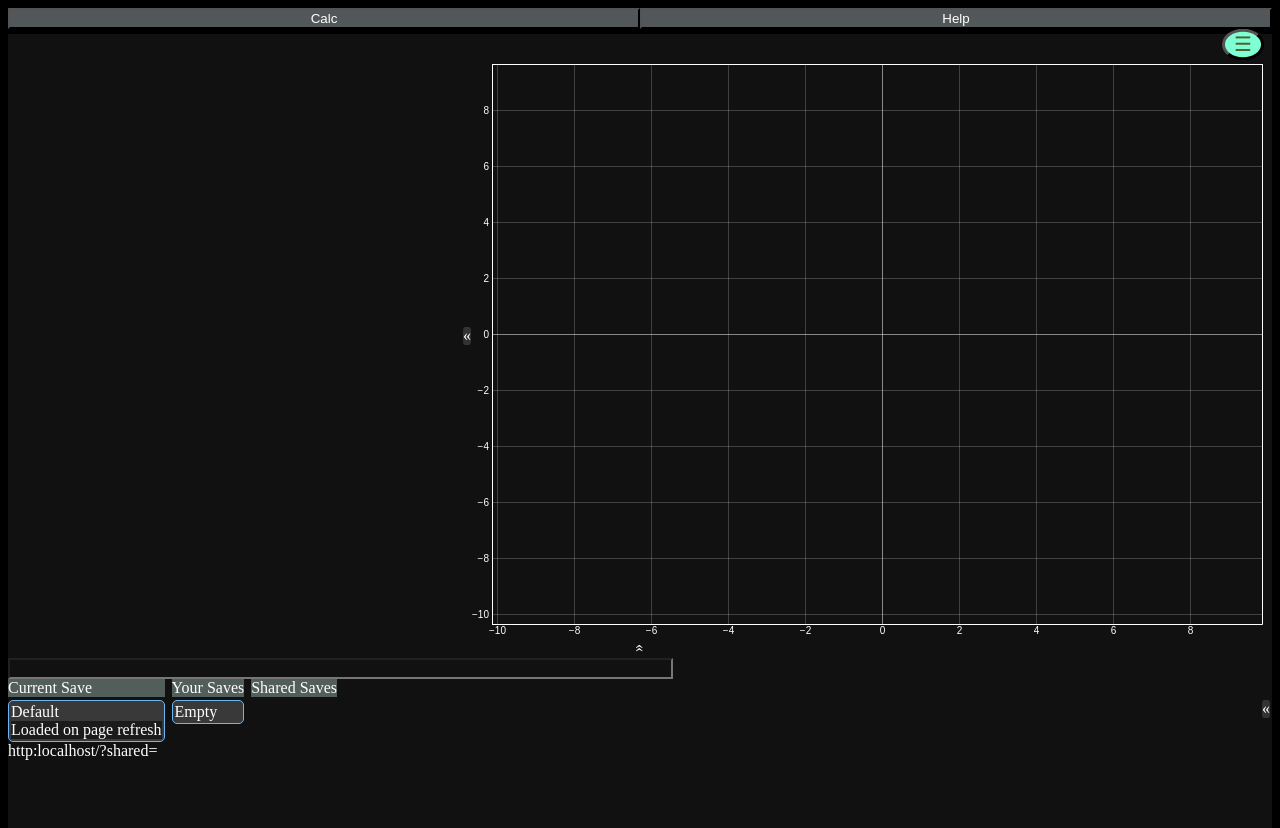
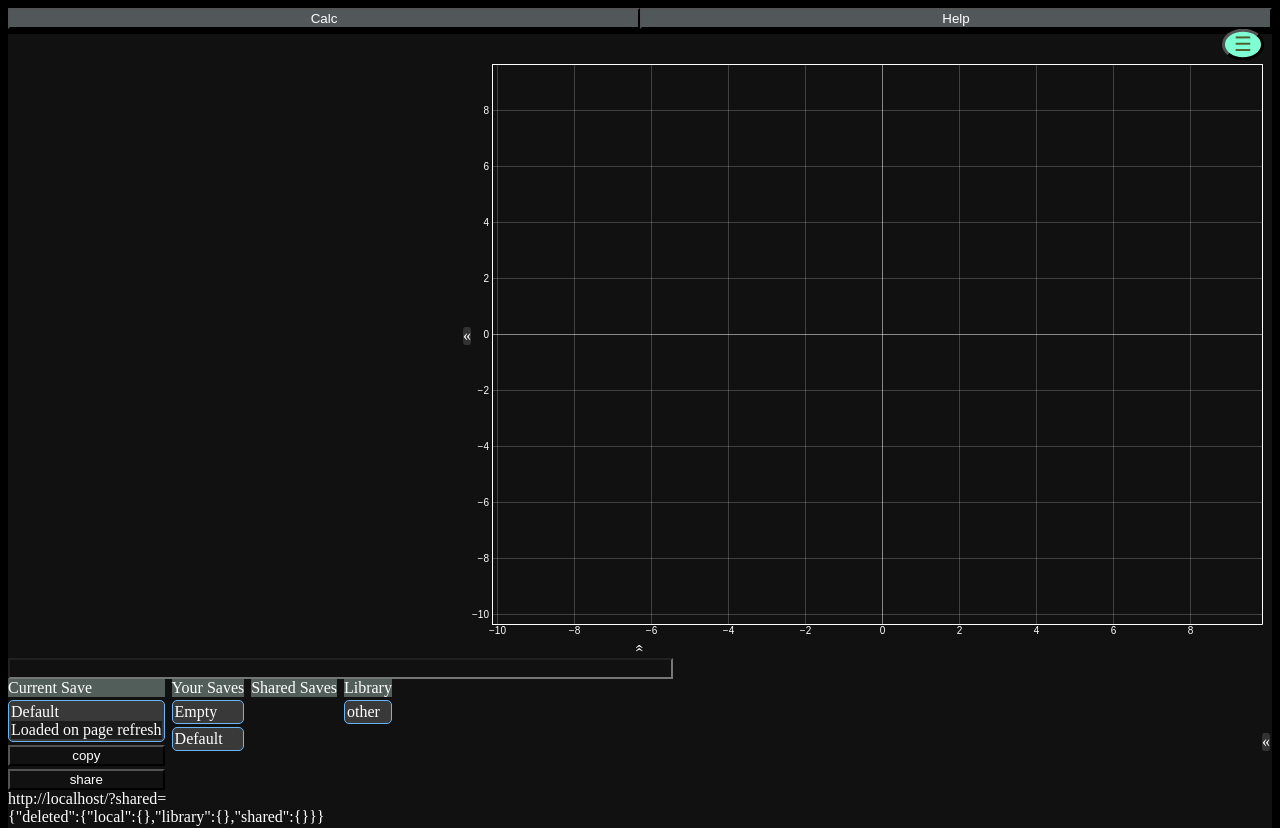
Before and after one commit to typeholes/ig-calc, a Vue app: page / in a window 1280 px wide. Shown: the top 828 px of the page. Built offline with nearby package versions, Linux system fonts and the light colour scheme.

Commit message:
better UX for deleted saves

```diff
--- a/src/components/SaveEntry.vue
+++ b/src/components/SaveEntry.vue
@@ -1,18 +1,21 @@
 <script setup lang="ts">
-import { defineProps } from "vue";
+import { defineProps, reactive, ref } from "vue";
+import { SaveId } from "../js/SaveManager";
 
 interface Props {
-  name: string;
-  description: string;
+  id: SaveId;
+  description?: string;
   showDescription?: boolean;
+  deleted: boolean;
 }
 
 const props = defineProps<Props>();
+
 </script>
 
 <template>
-  <div class="saveEntry">
-    <div>{{ name }}</div>
+  <div :class="{saveEntry: true, deleted: props.deleted}">
+    <div>{{ id.name }}  </div>
     <div class="description" v-if="showDescription">{{ description }}</div>
   </div>
 </template>
@@ -28,6 +31,17 @@ const props = defineProps<Props>();
   background-color: rgb(57, 57, 57);
 }
 
+.saveEntry.deleted {
+  border-color: red;
+  background-color: rgb(87, 57, 57);
+  border-style: dashed;
+  text-decoration: line-through;
+}
+
+.saveEntry.deleted > div {
+  background-color: rgb(87, 57, 57);
+  text-decoration: line-through;
+}
 .saveEntry > div {
   background-color: rgb(57, 57, 57);
 }
--- a/src/components/SaveWidget.vue
+++ b/src/components/SaveWidget.vue
@@ -1,9 +1,7 @@
 <script setup lang="ts">
-import { onMounted, reactive } from "vue";
-import { pipeInto, deferP0 as ap } from "ts-functional-pipe";
+import { computed, onMounted, reactive } from "vue";
 import { Either, Errorable, isLeft } from "../js/Either";
 import {
-  emptySave,
   addSaveEntry,
   readSave,
   getSaveEntry,
@@ -11,10 +9,18 @@ import {
   readSaveMetadata,
   writeSaveMetadata,
   writeSave,
-  SaveObject,
+  SaveType,
+emptySaveMetaData,
+SaveId,
+DefaultSaveId,
+EmptySaveId,
+SaveDescription,
+SerializedSave,
+SaveMetaData,
+saveTypes,
 } from "../js/SaveManager";
 import { ExprEnv, toSaveRep, SaveRep } from "./expressions";
-import { getExpressionUiState, ExpressionUiState } from "./expressionUiState";
+import { ExpressionUiState } from "./expressionUiState";
 import { defined } from "../js/util";
 import { graph } from "./uiUtil";
 import SaveEntry from "./SaveEntry.vue";
@@ -26,10 +32,9 @@ import {
   decompressFromEncodedURIComponent,
 } from "lz-string";
 import { Interval } from "../js/function-plot/types";
-import Immutable from "immutable";
-import { statement } from "@babel/template";
+import { librarySaveMeta } from "../js/libraryValues";
 
-type SaveObjectRep = SaveObject & Record<"ExprEnvSaveRep", string>;
+type SaveObjectRep = SaveId & { ExprEnvSaveRep: string, description: SaveDescription };
 
 interface Props {
   env: ExprEnv;
@@ -37,19 +42,19 @@ interface Props {
   hasUnsaved: boolean;
 }
 
-const saveMetaData = reactive(
-  Errorable.handle(readSaveMetadata(), (error) => emit("error", error), {})
-);
-
 const state = reactive({
-  copying: undefined as string | undefined,
+  copying: undefined as SaveId | undefined,
   newName: undefined as string | undefined,
   newDescr: undefined as string | undefined,
-  deletedSaves: {} as Record<string, string>,
-  currentSave: "Default",
-  selectedSave: "Default",
+  deletedSaves: emptySaveMetaData(),
+  currentSave: SaveId('local', "Default"),
+  selectedSave: SaveId('local', "Default"),
+  selectedSaveIsDeleted: false,
   shareString: "",
   showDescriptions: false,
+  showDeletedSaves: false,
+  hasDeletedSaves: false,
+  saveMetaData: Errorable.handle(readSaveMetadata(), (error) => emit("error", error), emptySaveMetaData() )
 });
 
 onMounted(() => {
@@ -58,23 +63,22 @@ onMounted(() => {
   if (params.has("shared")) {
     const shareStr = params.get("shared") ?? "";
     if (shareStr === "") {
-      load("Default", "restore");
+      load(DefaultSaveId, "restore");
       return;
     }
     const uncompressed = decompressFromEncodedURIComponent(shareStr) ?? "";
-    console.log({ shareStr, uncompressed });
-    const saveRep = JSON.parse(uncompressed) as SaveObjectRep;
+    const saveObj = JSON.parse(uncompressed) as { name: string, description: string, save: string };
+    const saveRep = JSON.parse(saveObj.save) as SaveObjectRep;
     console.log(saveRep);
 
-    const saveName = "shared/" + saveRep.saveName;
-    state.currentSave = saveName;
-    saveMetaData[saveName] = saveRep.saveDescription;
-    writeSaveMetadata(saveMetaData);
-    writeSave(saveName, saveRep.saveDescription, uncompressed);
-    load(saveName, "restore");
+    const name = saveRep.name;
+    state.currentSave = SaveId('shared', saveObj.name )
+    writeSave(state.saveMetaData, state.currentSave, saveObj.description, saveObj.save  );
+    load(state.currentSave, "restore");
+    selectSave(state.currentSave, false);
   } else {
     console.log("not shared");
-    load("Default", "restore");
+    load(DefaultSaveId, "restore");
   }
 });
 
@@ -85,31 +89,21 @@ const emit = defineEmits<{
   (e: "unselectSave", value: undefined): void;
   (e: "restore", value: { saveRep: SaveRep }): void;
   (e: "error", value: Error): void;
-  (e: "saved", value: string): void;
+  (e: "saved", value: SaveId): void;
 }>();
 
 function baseUrl(): string {
   return (
-    window.location.protocol + window.location.host + window.location.pathname
+    window.location.protocol + '//' + window.location.host + window.location.pathname
   );
 }
 
-function mkSaveObject(name: string, description: string): SaveObjectRep {
-  return pipeInto(
-    emptySave(name, description),
-    ap(addSaveEntry)(
-      toSaveRep(props.env.filter((_, k) => k !== "__tmp")),
-      SaveRep
-    )
-  );
-}
+function share(id: SaveId): string {
+  const description = state.saveMetaData[id.type][id.name] ?? "No Description";
+  const save = Errorable.raise(readSave(id)).value;
+  const shareStr = JSON.stringify({ name: id.name, description, save})
 
-function share(name: string): string {
-  const description = saveMetaData[name] ?? "No Description";
-  const save = Errorable.raise(readSave(name)).value;
-  console.log(save);
-
-  const compressed = compressToEncodedURIComponent(save);
+  const compressed = compressToEncodedURIComponent(shareStr);
   const uncompressed = decompressFromEncodedURIComponent(compressed);
   console.log({ uncompressed });
   state.shareString = baseUrl() + "?shared=" + compressed;
@@ -118,18 +112,21 @@ function share(name: string): string {
   return compressed;
 }
 
-function save(name: string, description: string) {
-  const save = mkSaveObject(name, description);
+function getSerializedSave(): SerializedSave {
+  const saveRep = toSaveRep(props.env.filter((_, k) => k !== "__tmp"));
+  const serialized = SaveRep.toSave(saveRep);
+  const saveObj = { ExprEnvSaveRep: serialized };
+  return JSON.stringify(saveObj);
+}
 
-  saveMetaData[name] = description;
-  writeSaveMetadata(saveMetaData);
-  writeSave(name, description, JSON.stringify(save));
+function save(id: SaveId, description: SaveDescription) {
+  writeSave(state.saveMetaData, id, description, getSerializedSave());
 
   emit("saved", state.currentSave);
 }
 
-function load(name: string, emitType: "restore" | "selectSave") {
-  Either.on(readSave(name), {
+function load(id: SaveId, emitType: "restore" | "selectSave") {
+  Either.on(readSave(id), {
     Left: (x) => {
       emit("error", x);
       return;
@@ -147,32 +144,40 @@ function load(name: string, emitType: "restore" | "selectSave") {
       });
 
       if (emitType === "restore") {
-        state.currentSave = name;
+        state.currentSave = id;
       }
-      graph.options.title = name;
+      graph.options.title = id.name;
       graph.resetZoom(Interval(-10, 10), 0);
     },
   });
 }
 
-function saveList(type: "local" | "shared") {
-  return IMap(saveMetaData)
-    .filter(
-      (_, k) =>
-        k !== '__tmp' && k !== state.currentSave && k.startsWith("shared/") != (type === "local")
+
+function saveList(type: SaveType): IMap<SaveId, readonly [SaveDescription,boolean]> {
+  if (type === 'library') { return librarySaveMeta.map( (v) => [v,false] as const) }
+  const saveMap = IMap(state.saveMetaData[type]).map((v) => [v, false] as const);
+  const map = state.showDeletedSaves ? IMap(state.deletedSaves[type]).map((v) => [v, true] as const).concat(saveMap)  : saveMap
+
+  const ret =  map.filter(
+      (v, k) =>
+        k !== "__tmp" && true
+//        (state.currentSave.type !== type || k !== state.currentSave.name)
     )
-    .sortBy((_, k) =>  ({Empty: "", Default: " " }[k] ?? k ))
-//    .toObject();
+    .sortBy((_, k) => ({ Empty: "", Default: " " }[k] ?? k))
+    .mapKeys((k) => SaveId(type,k));
+  //    .toObject();
+
+  return ret;
 }
 
-function copy(name: string) {
-  state.copying = name;
-  if (name === "Empty" || name === "Default") {
+function copy(id: SaveId) {
+  state.copying = id;
+  if (id.name === "Empty" || id.name === "Default") {
     state.newName = "name";
     state.newDescr = "";
   } else {
-    state.newName = "Copy of " + name;
-    state.newDescr = saveMetaData[name];
+    state.newName = "Copy of " + id.name;
+    state.newDescr = state.saveMetaData[id.type][id.name];
   }
 }
 
@@ -181,32 +186,32 @@ function create() {
     throw new Error("save name is empty");
   }
 
-  if (state.newName in saveMetaData) {
+  if (state.newName in state.saveMetaData['local']) {
     throw new Error("save already exists: " + state.newName);
   }
 
   const descr = state.newDescr ?? "No Description";
 
-  if (defined(state.copying)) {
-    saveMetaData[state.newName] = descr;
-    writeSaveMetadata(saveMetaData);
+  const id = SaveId('local', state.newName);
+  if (defined(state.copying) ) {
     const fromSave = Errorable.raise(readSave(state.copying)).value;
-    writeSave(state.newName, descr, fromSave);
-    selectSave(state.newName);
+    writeSave(state.saveMetaData, id, descr, fromSave);
+    selectSave(id, false);
   } else {
-    save(state.newName, descr);
+    save(id, descr);
   }
 
-  delete state.deletedSaves[state.newName];
   cancel();
 }
 
-function hasDeletedSaves(): boolean {
-  return Object.keys(state.deletedSaves).length > 0;
+function purgeDeletedSave(id: SaveId): void {
+  delete state.deletedSaves[id.type][id.name]
+  checkForDeletedSaves();
 }
 
-function purgeDeletedSaves(): void {
-  state.deletedSaves = {};
+function purgeAllDeletedSaves(): void {
+  state.deletedSaves = emptySaveMetaData();
+  state.hasDeletedSaves = false;
 }
 
 function cancel() {
@@ -215,28 +220,48 @@ function cancel() {
   state.newDescr = undefined;
 }
 
-function deleteSave(name: string) {
-  state.deletedSaves[name] = saveMetaData[name];
-  delete saveMetaData[name];
-  writeSaveMetadata(saveMetaData);
+function deleteSave(id: SaveId) {
+  state.deletedSaves[id.type][id.name] = state.saveMetaData[id.type][id.name];
+  delete state.saveMetaData[id.type][id.name];
+  writeSaveMetadata(state.saveMetaData);
+  state.hasDeletedSaves = true;
+  state.selectedSaveIsDeleted = true;
 }
 
-function restore(name: string, descr: string) {
-  saveMetaData[name] = descr;
-  writeSaveMetadata(saveMetaData);
-
-  delete state.deletedSaves[name];
+function restoreAllDeletedSaves() {
+  for (const type in state.deletedSaves) {
+    for (const name in state.deletedSaves[type]) {
+      restoreDeletedSave(SaveId(type as SaveType, name));
+    }
+  }
+  state.hasDeletedSaves = false;
 }
 
-function selectSave(name: string) {
-  state.selectedSave = name;
-  save('__tmp', 'temporary save')
-  load(name, "selectSave");
+function checkForDeletedSaves() {
+  state.hasDeletedSaves=IMap(state.deletedSaves).map( (x)=> IMap(x).size).some( (x) => x > 0)
+}
+
+function restoreDeletedSave(id: SaveId) {
+  state.saveMetaData[id.type][id.name] = state.deletedSaves[id.type][id.name];
+  writeSaveMetadata(state.saveMetaData);
+
+  delete state.deletedSaves[id.type][id.name];
+
+  checkForDeletedSaves();
+}
+
+const tmpSaveId = SaveId('local', "__tmp");
+
+function selectSave(id: SaveId, deleted: boolean) {
+  state.selectedSave = id;
+  state.selectedSaveIsDeleted = deleted;
+  save(tmpSaveId, state.saveMetaData[id.type][id.name] );
+  load(id, "selectSave");
 }
 
 function unselectSave() {
   state.selectedSave = state.currentSave;
-  load('__tmp', 'restore');
+  load(tmpSaveId, "restore");
   state.currentSave = state.selectedSave;
   emit("unselectSave", undefined);
 }
@@ -247,44 +272,71 @@ function unselectSave() {
     <div class="saveWidget">
       <div class="saveColumn">
         <div>Current Save</div>
-        <div v-if="props.hasUnsaved">(Unsaved Changes)</div>
+        <button
+          class="save"
+          v-if="props.hasUnsaved"
+          @click="save(state.currentSave, state.saveMetaData[state.currentSave.type][state.currentSave.name])"
+        >
+          save
+        </button>
         <SaveEntry
-          :name="state.currentSave"
-          :description="saveMetaData[state.currentSave]"
+          :id="state.currentSave"
+          :description="state.saveMetaData[state.currentSave.type][state.currentSave.name]"
           :show-description="true"
+          :deleted="false"
         ></SaveEntry>
+        <button
+          v-if="!defined(state.copying) && SaveId.eq(state.currentSave,state.selectedSave)"
+          class="copy"
+          @click="copy(state.currentSave)"
+        >
+          copy
+        </button>
+        <button class="share"
+          v-if="SaveId.eq(state.currentSave,state.selectedSave)"
+        @click="share(state.currentSave)">share</button>
       </div>
       <div class="saveColumn">
         <div>Your Saves</div>
-        <div v-for="[name, description] of saveList('local')">
+        <div v-for="[id, [description, deleted] ] of saveList('local')">
           <SaveEntry
-            :name="name"
+            :id="id"
             :description="description"
             :show-description="state.showDescriptions"
-            @click="selectSave(name)"
-          ></SaveEntry>
-        </div>
-      </div>
-      <div class="saveColumn">
-        <div>Shared Saves</div>
-        <div v-for="[name, description] of saveList('shared')">
-          <SaveEntry
-            :name="name"
-            :description="description"
-            :show-description="state.showDescriptions"
-            @click="selectSave(name)"
+            :deleted="deleted"
+            @click="selectSave(id, deleted)"
           ></SaveEntry>
         </div>
       </div>
 
-      <div class="saveColumn" v-if="state.selectedSave !== state.currentSave">
-        <div>{{ state.selectedSave }}</div>
+      <div class="saveColumn">
+        <div>Shared Saves</div>
+        <div v-for="[id, [description, deleted] ] of saveList('shared')">
+          <SaveEntry
+            :id="id"
+            :description="description"
+            :show-description="state.showDescriptions"
+            :deleted="deleted"
+            @click="selectSave(id, deleted)"
+          ></SaveEntry>
+        </div>
+      </div>
+
+      <div
+        class="saveColumn"
+        v-if="
+          !SaveId.eq(state.selectedSave,state.currentSave) &&
+          state.selectedSave.type !== 'library' &&
+          !state.selectedSaveIsDeleted
+        "
+      >
+        <div>{{ state.selectedSave.type }}: {{ state.selectedSave.name }}</div>
         <button
-          v-if="state.currentSave !== 'Empty'"
+          v-if="!SaveId.eq(state.currentSave, EmptySaveId)"
           class="save"
-          @click="save(state.currentSave, saveMetaData[state.currentSave])"
+          @click="save(state.currentSave, state.saveMetaData[state.currentSave.type][state.currentSave.name])"
         >
-          save
+           Overwrite with current save
         </button>
         <button class="load" @click="load(state.selectedSave, 'restore')">
           load
@@ -299,7 +351,7 @@ function unselectSave() {
         <button class="share" @click="share(state.selectedSave)">share</button>
         <button
           v-if="
-            state.selectedSave !== 'Empty' && state.selectedSave !== 'Default'
+            !SaveId.eq(state.selectedSave, EmptySaveId) && !SaveId.eq(state.selectedSave, DefaultSaveId)
           "
           class="delete"
           @click="deleteSave(state.selectedSave)"
@@ -308,6 +360,40 @@ function unselectSave() {
         </button>
         <button @click="unselectSave">Cancel</button>
       </div>
+
+      <div
+        class="saveColumn"
+        v-if="
+          !SaveId.eq(state.selectedSave,state.currentSave) &&
+          state.selectedSave.type !== 'library' &&
+          state.selectedSaveIsDeleted
+        "
+      >
+        <div>{{ state.selectedSave.type }}: {{ state.selectedSave.name }}</div>
+
+        <button @click="restoreDeletedSave(state.selectedSave)"> restore </button>
+        <button @click="purgeDeletedSave(state.selectedSave)"> purge </button>
+      </div>
+
+      <div class="saveColumn">
+        <div>Library</div>
+        <div v-for="[id, [description,deleted]] of saveList('library')">
+          <SaveEntry
+            :id="id"
+            :description="description"
+            :show-description="state.showDescriptions"
+            :deleted="deleted"
+            @click="selectSave(id, deleted)"
+          ></SaveEntry>
+        </div>
+      </div>
+    <div class="saveColumn" style="margin-left: auto" v-if="state.hasDeletedSaves">
+      <span>Deleted Save Options</span>
+      <button @click="restoreAllDeletedSaves()">Restore All</button>
+      <button @click="purgeAllDeletedSaves()">Purge All</button>
+      <div style="display:flex"> <span>Show</span><input type="checkbox" v-model="state.showDeletedSaves"/>
+      </div>
+    </div>
     </div>
     <template v-if="defined(state.copying)">
       <span style="grid-column: 1/8"> <hr /></span>
@@ -317,20 +403,11 @@ function unselectSave() {
       <button class="share" @click="cancel()">cancel</button>
     </template>
 
-    <template v-if="hasDeletedSaves()">
-      <span style="grid-column: 1/8">
-        Deleted Saves <button @click="purgeDeletedSaves()">Purge</button>
-      </span>
-    </template>
-    <template v-for="(description, name) of state.deletedSaves">
-      <span class="name">{{ name }}:</span>
-      <span class="descr">{{ description }}</span>
-      <button class="save" @click="restore(name, description)">restore</button>
-    </template>
   </div>
-  <div style="grid-row: 4">
+  <div style="grid-row: 5">
     {{ baseUrl() + "?shared=" + state.shareString }}
   </div>
+  {{ JSON.stringify({deleted: state.deletedSaves})}}
 </template>
 
 <style scoped>
--- a/src/js/SaveManager.ts
+++ b/src/js/SaveManager.ts
@@ -1,18 +1,52 @@
 import { errorable, Errorable, raise } from "./Either";
-import { defined, hasPropIs, isString } from "./util";
+import { assert, defined, hasPropIs, isString } from "./util";
 
 const StorageKey = "ig-calc-saves";
 
+export type SaveName = string;
+export type SaveDescription = string;
+export type SaveId = { type: SaveType, name: SaveName}
+export type SaveType = "local" | "shared" | "library";
+export const saveTypes : SaveType[]  = ['local', 'shared', 'library']
+export type SerializedSave = string;
+export type SaveDetail = { description: SaveDescription, serialized: SerializedSave };
+export type Saves = Record<SaveType, Record<SaveName, SaveDetail >>;
+
+export const SaveId = ( type: SaveType, name: SaveName ) : SaveId => ({ type, name })
+SaveId.eq = (a: SaveId, b: SaveId) : boolean => a.name === b.name && a.type === b.type
+
+
+export type SaveMetaData = Record<SaveType, Record<SaveName, SaveDescription >>;
+
+export const DefaultSaveId = SaveId('local', 'Default');
+export const EmptySaveId = SaveId('local', 'Empty');
+
+const defaultSaveMetadata : SaveMetaData = {
+  local: {
+    Empty:  'A fresh start',
+    Default: 'Loaded on page refresh',
+  },
+  shared: {},
+  library: {},
+}
+
+const saves: Saves = {
+  local: {
+    Empty: { description: 'A fresh start', serialized: '' },
+    Default: { description: 'Loaded on page refresh', serialized: '' },
+  },
+  shared: {},
+  library: {},
+};
+
+function isSaveType(x: unknown): x is SaveType {
+  return isString(x) && ["local", "shared", "library"].includes(x);
+}
 interface Savable<K extends string, V> {
   saveKey: K;
   toSave: (t: V) => string;
   fromSave: (s: string) => Errorable<V>;
 }
-
-export const emptySave = (name: string, description: string): SaveObject => ({
-  saveName: name,
-  saveDescription: description,
-});
 
 export function addSaveEntry<S, K extends string, V>(
   s: S,
@@ -40,73 +74,63 @@ export function hasSaveEntry<K extends string, V>(
   return save;
 }
 
-export interface SaveObject {
-  saveName: string;
-  saveDescription: string;
-}
-
-export function parseSave(s: string): Errorable<SaveObject> {
+export function parseSaveMetaData(s: string) : Errorable<SaveMetaData> {
   return errorable(() => {
     const obj = JSON.parse(s);
-    if (
-      !(
-        hasPropIs(obj, "saveName", isString) &&
-        hasPropIs(obj, "saveDescription", isString)
-      )
-    ) {
-      throw new Error("save missing name or description");
+    assert.propIs(obj, 'local', (x: unknown): x is Record<string,string> => typeof x === 'object');
+    assert.propIs(obj, 'shared', (x: unknown): x is Record<string,string> => typeof x === 'object');
+    assert.propIs(obj, 'library', (x: unknown): x is Record<string,string> => typeof x === 'object');
+
+    for (const type in obj) {
+      for (const name in obj[type]) {
+        assert.is(obj[type][name], isString);
+      }
     }
     return obj;
   });
 }
 
-export type SaveMetadata = Record<string, string>;
-
-const defaultSaveMetadata: SaveMetadata = {
-  Empty: "Load this for a fresh start",
-  Default: "Loaded on page refresh",
-};
+export const emptySaveMetaData = () : SaveMetaData => ({ local: {}, library: {}, shared: {} });
 
 export function readSaveMetadata() {
   return errorable(() => {
     const str = window.localStorage.getItem(StorageKey);
+
     if (!str) {
       writeSaveMetadata(defaultSaveMetadata);
       return defaultSaveMetadata;
     }
-    const obj = JSON.parse(str);
 
-    // TODO validate obj
-    return { ...defaultSaveMetadata, ...obj } as SaveMetadata;
+    return Errorable.raise(parseSaveMetaData(str)).value;
+
   });
 }
 
-export function writeSaveMetadata(metadata: SaveMetadata) {
+export function writeSaveMetadata(metadata: SaveMetaData) {
   // TODO handle QuotaExceeded error
   window.localStorage.setItem(StorageKey, JSON.stringify(metadata));
 }
 
-export function writeSave(name: string, description: string, saveStr: string) {
-  const oldMeta = raise(readSaveMetadata()).value;
-  const meta = { ...oldMeta, [name]: description };
+export function writeSave(meta: SaveMetaData, id: SaveId, description: SaveDescription, saveStr: string) {
+  meta[id.type][id.name] = description;
   writeSaveMetadata(meta);
 
   // TODO handle quota exception
-  window.localStorage.setItem(StorageKey + "/" + name, saveStr);
+  window.localStorage.setItem(StorageKey + "/" + id.type + "/" + id.name, saveStr);
 }
 
-export function readSave(name: string): Errorable<string> {
+export function readSave(id: SaveId): Errorable<string> {
   return errorable(() => {
-    if (name === "Empty") {
+    if (id.name === "Empty") {
       return '{"saveName":"Default","saveDescription":"Loaded on page refresh","ExprEnvSaveRep":"{}","ExpressionUiState":"{}"}';
     }
 
-    const saveStr = window.localStorage.getItem(StorageKey + "/" + name);
+    const saveStr = window.localStorage.getItem(StorageKey + "/" + id.type + "/" + id.name);
     if (!defined(saveStr)) {
-      if (name === "Default") {
+      if (id.name === "Default") {
         return '{"saveName":"Default","saveDescription":"Loaded on page refresh","ExprEnvSaveRep":"{}","ExpressionUiState":"{}"}';
       }
-      throw new Error("Save " + name + " not found");
+      throw new Error("Save " + id.name + " not found");
     }
     return saveStr;
   });
--- /dev/null
+++ b/src/js/libraryValues.ts
@@ -0,0 +1,37 @@
+import { Map as IMap } from "immutable";
+import { SaveRep } from "../components/expressions";
+import { SaveDescription, SaveId, SaveName } from './SaveManager';
+
+interface Library {
+  name: SaveName;
+  description: SaveDescription;
+  fns: Record<string, string>;
+}
+
+const Library = {
+  addSaveRep: (library: Library): Library & { saveRep: SaveRep } => ({
+    ...library,
+    saveRep: IMap(library.fns)
+      .map((expr) => ({ expr, show: false, color: "#FFFFFF" }))
+      .toObject(),
+  }),
+};
+
+const other: Library = {
+  name: "other",
+  description: "miscellaneous functions",
+  fns: { zigZag: "1 - 2 acos(0.999 sin(2 pi x)) / pi" },
+};
+
+const libraries = [other];
+const libraryMap = IMap(
+  libraries.map((library) => [SaveId('local', library.name), library])
+);
+
+export const librarySaveReps = libraryMap.mapEntries(([name, library]) => [
+  "library/" + name,
+  { ...library, saveType: "local" },
+]);
+
+const metaEntries = libraries.map((library) => [SaveId('library', library.name), library.description] ) as [SaveId,SaveDescription][];
+export const librarySaveMeta: IMap<SaveId, SaveDescription> = IMap(metaEntries);
--- a/src/js/util.ts
+++ b/src/js/util.ts
@@ -59,7 +59,7 @@ export function objMap<ObjT extends Record<string, From>, From, To>(
   ) as Choose<ObjT, Record<keyof ObjT, To>>;
 }
 
-export function defined<T>(x: T | undefined | null): x is T {
+export function defined<T>(x: T | undefined | null): x is NonNullable<T> {
   return typeof x !== "undefined" && x !== null;
 }
 
@@ -89,6 +89,33 @@ export function hasPropIs<T extends string, U>(
   return hasProp(x, prop) && is(x[prop]);
 }
 
+export function assert(p: boolean, msg: string) : asserts p {
+  if (!p) { throw new Error(msg) }
+}
+assert.defined = <T>(x: T) : asserts x is NonNullable<T> => assert(defined(x), `undefined: $x`);
+assert.props = <T extends string>(
+  x: unknown,
+  ...props: T[]
+): asserts x is Record<T, unknown> => {
+  assert(typeof x === 'object', 'crud');
+  assert.defined(x);
+  assert(Object.hasOwn(x, props[0]), 'crud');
+//  return typeof x === "object" && defined(x) &&
+}
+
+assert.is = <T>(x: unknown, f: (x: unknown) => x is T, typeName?: string) => {
+  assert(f(x), `invalid type ${typeName}`);
+}
+
+assert.propIs = <T extends string, U>(
+  x: unknown,
+  prop: T,
+  is: (x: unknown) => x is U
+): asserts x is Record<T, U> => {
+  assert.props(x, prop);
+  assert.is(x, is);
+}
+
 export function tagged<T extends string>(
   x: unknown,
   tag: T
```
